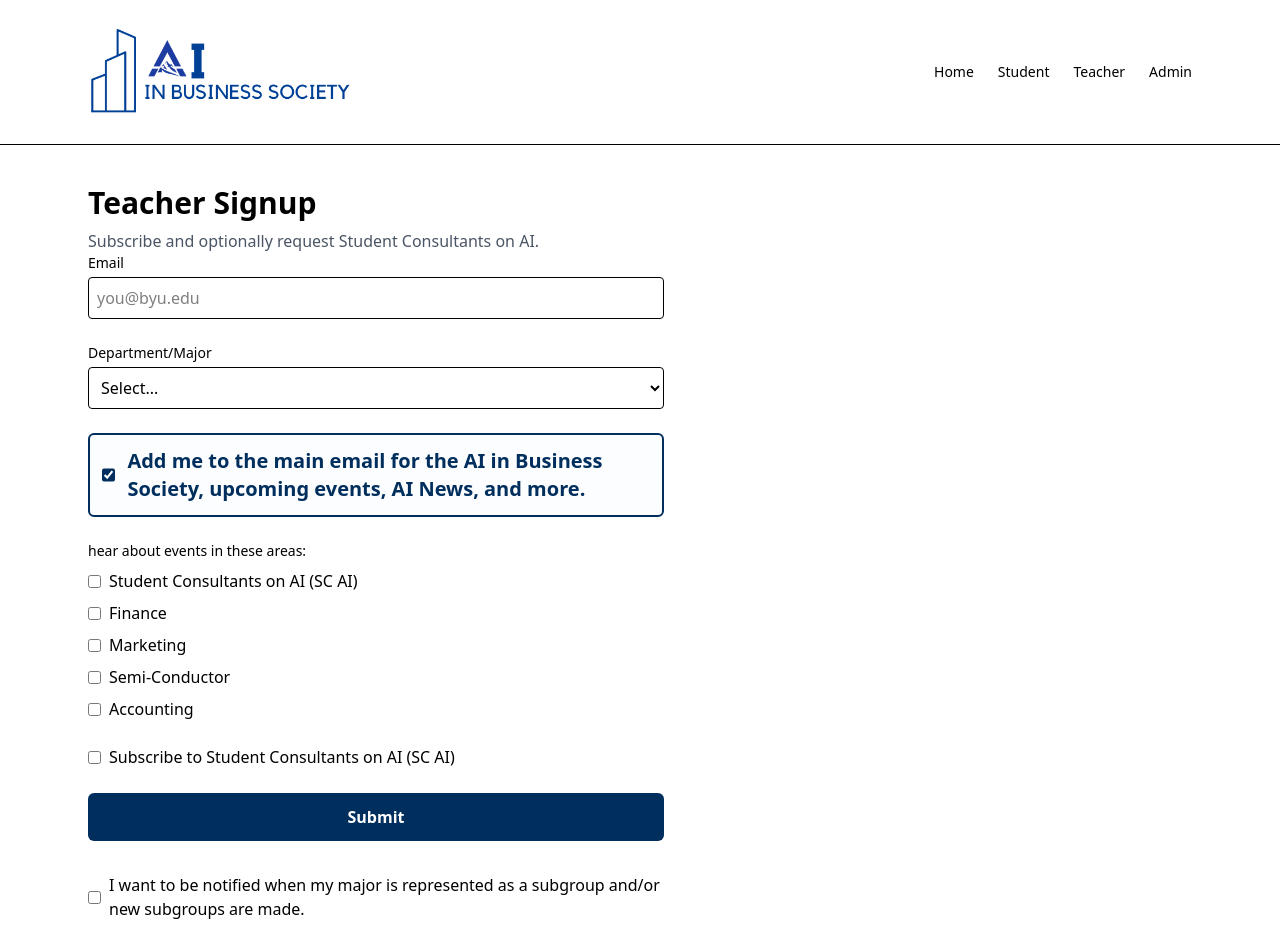
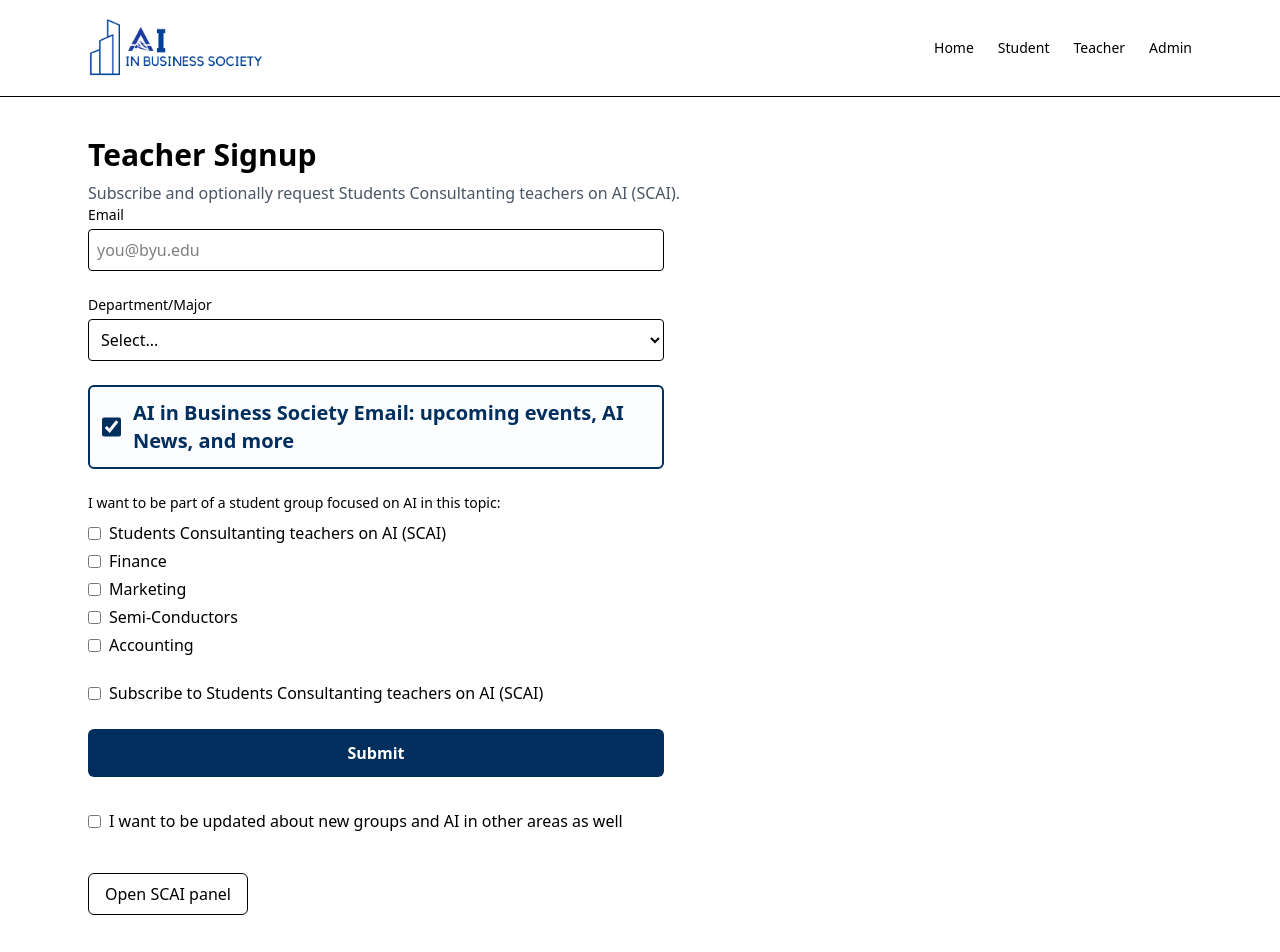
Before and after one commit to lukegs25/-ABS-Website-email-sender, a Next.js app: page /teacher in a window 1280 px wide. Shown: the top 952 px of the page. Built offline with nearby package versions, Linux system fonts and the light colour scheme.

Commit message:
fixed header

```diff
--- a/app/page.jsx
+++ b/app/page.jsx
@@ -11,13 +11,13 @@ export default function HomePage() {
             alt="Background shaka hand"
             fill
             priority
-            className="object-contain object-right opacity-90 scale-110 xl:scale-105 2xl:scale-100 origin-right"
+            className="object-contain object-right opacity-90 scale-125 xl:scale-115 2xl:scale-110 origin-right"
             sizes="66vw"
           />
         </div>
       </div>
       <section className="relative z-10 py-28 pl-0 pr-8 sm:pl-0 sm:pr-12 lg:pl-0 lg:pr-24 xl:pr-40 2xl:pr-56 -ml-6 sm:-ml-6 lg:-ml-8 xl:-ml-10">
-        <h1 className="text-[clamp(4rem,12vw,16rem)] font-extrabold tracking-tight leading-[0.9] text-[color:var(--byu-blue)]">
+        <h1 className="text-[clamp(3.5rem,10vw,14rem)] font-extrabold tracking-tight leading-[0.9] text-[color:var(--byu-blue)]">
           JOIN THE
         </h1>
         {/* description removed per request */}
@@ -43,8 +43,8 @@ export default function HomePage() {
         </div>
 
         <h2 aria-label="AI IN BUSINESS SOCIETY" className="mt-8 text-[color:var(--byu-blue)] font-extrabold tracking-tight leading-[0.9]">
-          <span className="block text-[clamp(3rem,10vw,12rem)]">AI IN BUSINESS</span>
-          <span className="block text-[clamp(4rem,12vw,14rem)]">SOCIETY</span>
+          <span className="block text-[clamp(2.5rem,9vw,10rem)]">AI IN BUSINESS</span>
+          <span className="block text-[clamp(3.5rem,11vw,12rem)]">SOCIETY</span>
         </h2>
       </section>
     </div>
--- a/app/teacher/page.jsx
+++ b/app/teacher/page.jsx
@@ -4,7 +4,7 @@ export default function TeacherPage() {
   return (
     <div>
       <h1 className="text-3xl font-bold">Teacher Signup</h1>
-      <p className="mt-2 text-gray-600">Subscribe and optionally request Student Consultants on AI.</p>
+      <p className="mt-2 text-gray-600">Subscribe and optionally request Students Consultanting teachers on AI (SCAI).</p>
       <TeacherForm />
     </div>
   );
--- a/components/Header.jsx
+++ b/components/Header.jsx
@@ -4,9 +4,9 @@ import Image from "next/image";
 export default function Header() {
   return (
     <header className="w-full border-b bg-white relative z-50">
-      <div className="mx-auto max-w-6xl px-6 py-6 flex items-center justify-between">
+      <div className="mx-auto max-w-6xl px-6 py-4 flex items-center justify-between">
         <Link href="/" className="flex items-center">
-          <Image src="/logo.png" alt="AI in Business Society" width={640} height={160} className="h-20 md:h-24 w-auto object-contain" />
+          <Image src="/logo.png" alt="AI in Business Society" width={640} height={160} className="h-14 md:h-16 w-auto object-contain" />
         </Link>
         <nav className="hidden md:flex items-center gap-6 text-sm">
           <Link href="/" className="hover:underline">Home</Link>
--- a/components/forms/StudentForm.jsx
+++ b/components/forms/StudentForm.jsx
@@ -22,10 +22,12 @@ export default function StudentForm() {
       major: "",
       otherMajor: "",
       notifyNewMajorsOrSubgroups: false,
+      otherAreasInterest: "",
     },
   });
 
   const selectedMajor = watch("major");
+  const wantsOtherAreas = watch("notifyNewMajorsOrSubgroups");
 
   async function onSubmit(values) {
     setSubmitting(true);
@@ -72,12 +74,12 @@ export default function StudentForm() {
 
       <label className="flex items-center gap-3 rounded-md border-2 border-[color:var(--byu-blue)] bg-blue-50/20 p-3">
         <input type="checkbox" className="h-6 w-6 accent-[color:var(--byu-blue)]" {...register("mainOptIn")} />
-        <span className="text-xl font-semibold text-[color:var(--byu-blue)]">Add me to the main email for the AI in Business Society, upcoming events, AI News, and more.</span>
+        <span className="text-xl font-semibold text-[color:var(--byu-blue)]">AI in Business Society Email: upcoming events, AI News, and more</span>
       </label>
 
       <fieldset>
-        <legend className="text-sm font-medium">hear about events in these areas:</legend>
-        <div className="mt-2 grid grid-cols-1 gap-2">
+        <legend className="text-sm font-medium">I want to be part of a student group focused on AI in this topic:</legend>
+        <div className="mt-2 grid grid-cols-1 gap-1">
           {defaultSubgroups.map((s) => (
             <label key={s.id} className="flex items-center gap-2">
               <input type="checkbox" value={s.id} {...register("subgroups")} />
@@ -89,8 +91,15 @@ export default function StudentForm() {
 
       <label className="flex items-center gap-2">
         <input type="checkbox" {...register("notifyNewMajorsOrSubgroups")} />
-        <span>I want to be notified when my major is represented as a subgroup and/or new subgroups are made.</span>
+        <span>I want to be updated about new groups and AI in other areas as well</span>
       </label>
+
+      {wantsOtherAreas && (
+        <div>
+          <label className="block text-sm font-medium">Add an area you’re interested in</label>
+          <input className="mt-1 w-full rounded border p-2" placeholder="e.g., ai in healthcare, ai in law, ai in music" {...register("otherAreasInterest")} />
+        </div>
+      )}
 
       <button disabled={submitting} className="rounded-md bg-[color:var(--byu-blue)] px-6 py-3 text-white font-semibold disabled:opacity-60">
         {submitting ? "Submitting..." : "Submit"}
--- a/components/forms/TeacherForm.jsx
+++ b/components/forms/TeacherForm.jsx
@@ -25,10 +25,12 @@ export default function TeacherForm() {
       otherMajor: "",
       scaiOptIn: false,
       notifyNewMajorsOrSubgroups: false,
+      otherAreasInterest: "",
     },
   });
 
   const selectedMajor = watch("major");
+  const wantsOtherAreas = watch("notifyNewMajorsOrSubgroups");
 
   async function onSubmit(values) {
     setSubmitting(true);
@@ -72,7 +74,7 @@ export default function TeacherForm() {
       alert(data.error || "Failed to submit SCAI interest");
       return;
     }
-    alert("Thanks! We'll reach out about Student Consultants on AI.");
+    alert("Thanks! We'll reach out about Students Consultanting teachers on AI.");
     form.reset();
   }
 
@@ -104,12 +106,12 @@ export default function TeacherForm() {
 
         <label className="flex items-center gap-3 rounded-md border-2 border-[color:var(--byu-blue)] bg-blue-50/20 p-3">
           <input type="checkbox" className="h-6 w-6 accent-[color:var(--byu-blue)]" {...register("mainOptIn")} />
-          <span className="text-xl font-semibold text-[color:var(--byu-blue)]">Add me to the main email for the AI in Business Society, upcoming events, AI News, and more.</span>
+          <span className="text-xl font-semibold text-[color:var(--byu-blue)]">AI in Business Society Email: upcoming events, AI News, and more</span>
         </label>
 
         <fieldset>
-          <legend className="text-sm font-medium">hear about events in these areas:</legend>
-          <div className="mt-2 grid grid-cols-1 gap-2">
+          <legend className="text-sm font-medium">I want to be part of a student group focused on AI in this topic:</legend>
+          <div className="mt-2 grid grid-cols-1 gap-1">
             {defaultSubgroups.map((s) => (
               <label key={s.id} className="flex items-center gap-2">
                 <input type="checkbox" value={s.id} {...register("subgroups")} />
@@ -121,7 +123,7 @@ export default function TeacherForm() {
 
         <label className="flex items-center gap-2">
           <input type="checkbox" {...register("scaiOptIn")} />
-          <span>Subscribe to Student Consultants on AI (SC AI)</span>
+          <span>Subscribe to Students Consultanting teachers on AI (SCAI)</span>
         </label>
 
         <button disabled={submitting} className="rounded-md bg-[color:var(--byu-blue)] px-6 py-3 text-white font-semibold disabled:opacity-60">
@@ -130,17 +132,24 @@ export default function TeacherForm() {
 
         <label className="mt-2 flex items-center gap-2">
           <input type="checkbox" {...register("notifyNewMajorsOrSubgroups")} />
-          <span>I want to be notified when my major is represented as a subgroup and/or new subgroups are made.</span>
+          <span>I want to be updated about new groups and AI in other areas as well</span>
         </label>
+
+        {wantsOtherAreas && (
+          <div>
+            <label className="block text-sm font-medium">Add an area you’re interested in</label>
+            <input className="mt-1 w-full rounded border p-2" placeholder="e.g., ai in healthcare, ai in law, ai in music" {...register("otherAreasInterest")} />
+          </div>
+        )}
       </form>
 
       <div>
         <button onClick={() => setShowScai((v) => !v)} className="rounded-md border px-4 py-2">
-          {showScai ? "Hide" : "Open"} SC AI panel
+          {showScai ? "Hide" : "Open"} SCAI panel
         </button>
         {showScai && (
           <div className="mt-4 rounded-lg border p-4">
-            <h2 className="text-xl font-semibold">Student Consultants on AI (SC AI)</h2>
+            <h2 className="text-xl font-semibold">Students Consultanting teachers on AI (SCAI)</h2>
             <p className="mt-2 text-gray-700">Request help from student consultants for your course or project.</p>
 
             <form className="mt-4 grid gap-4 max-w-xl" onSubmit={submitScaiLead}>
--- a/lib/constants.js
+++ b/lib/constants.js
@@ -1,8 +1,8 @@
 export const defaultSubgroups = [
-  { id: "scai", name: "Student Consultants on AI (SC AI)" },
+  { id: "scai", name: "Students Consultanting teachers on AI (SCAI)" },
   { id: "finance", name: "Finance" },
   { id: "marketing", name: "Marketing" },
-  { id: "semi_conductor", name: "Semi-Conductor" },
+  { id: "semi_conductor", name: "Semi-Conductors" },
   { id: "accounting", name: "Accounting" },
 ];
 
--- a/lib/validators.js
+++ b/lib/validators.js
@@ -9,6 +9,7 @@ export const subscriberSchema = z.object({
   otherMajor: z.string().optional(),
   scaiOptIn: z.boolean().optional(),
   notifyNewMajorsOrSubgroups: z.boolean().optional(),
+  otherAreasInterest: z.string().optional(),
 });
 
 export const scaiLeadSchema = z.object({
```
